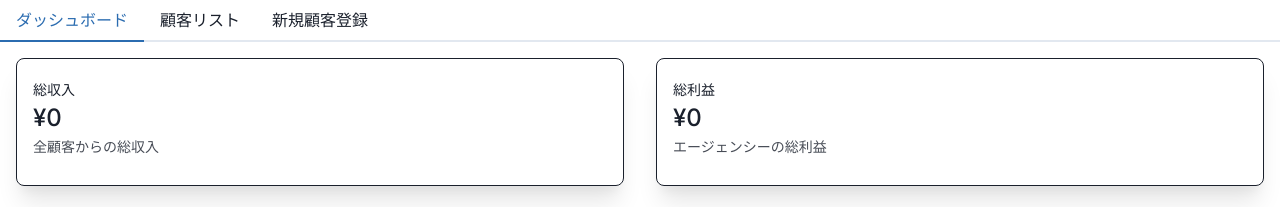
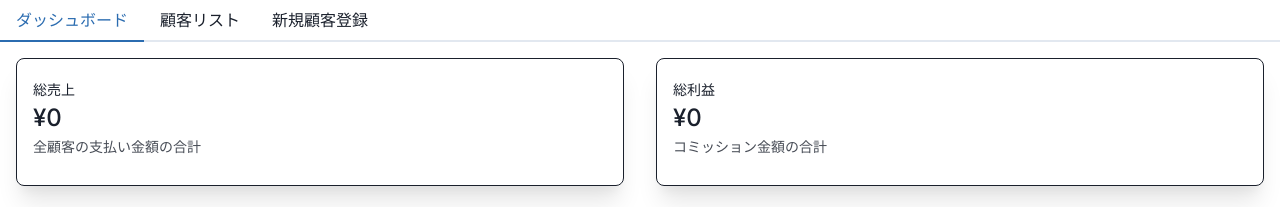
Before and after one commit to drying/phi-database, a Next.js app: page / in a window 1280 px wide. Shown: the top 207 px of the page. Built offline with nearby package versions, Linux system fonts and the light colour scheme; no server answers; the database is empty.

Commit message:
表示テキストの修正

```diff
--- a/app/components/Dashboard.tsx
+++ b/app/components/Dashboard.tsx
@@ -81,14 +81,14 @@ const Dashboard: React.FC<DashboardProps> = ({ customers }) => {
     <Box>
       <SimpleGrid columns={{ base: 1, md: 2 }} spacing={{ base: 5, lg: 8 }}>
         <DashboardCard
-          label="総収入"
+          label="総売上"
           value={`¥${totalRevenue.toLocaleString()}`}
-          helpText="全顧客からの総収入"
+          helpText="全顧客の支払い金額の合計"
         />
         <DashboardCard
           label="総利益"
           value={`¥${totalProfit.toLocaleString()}`}
-          helpText="エージェンシーの総利益"
+          helpText="コミッション金額の合計"
         />
       </SimpleGrid>
       {/* チャート部分をコメントアウト
```
